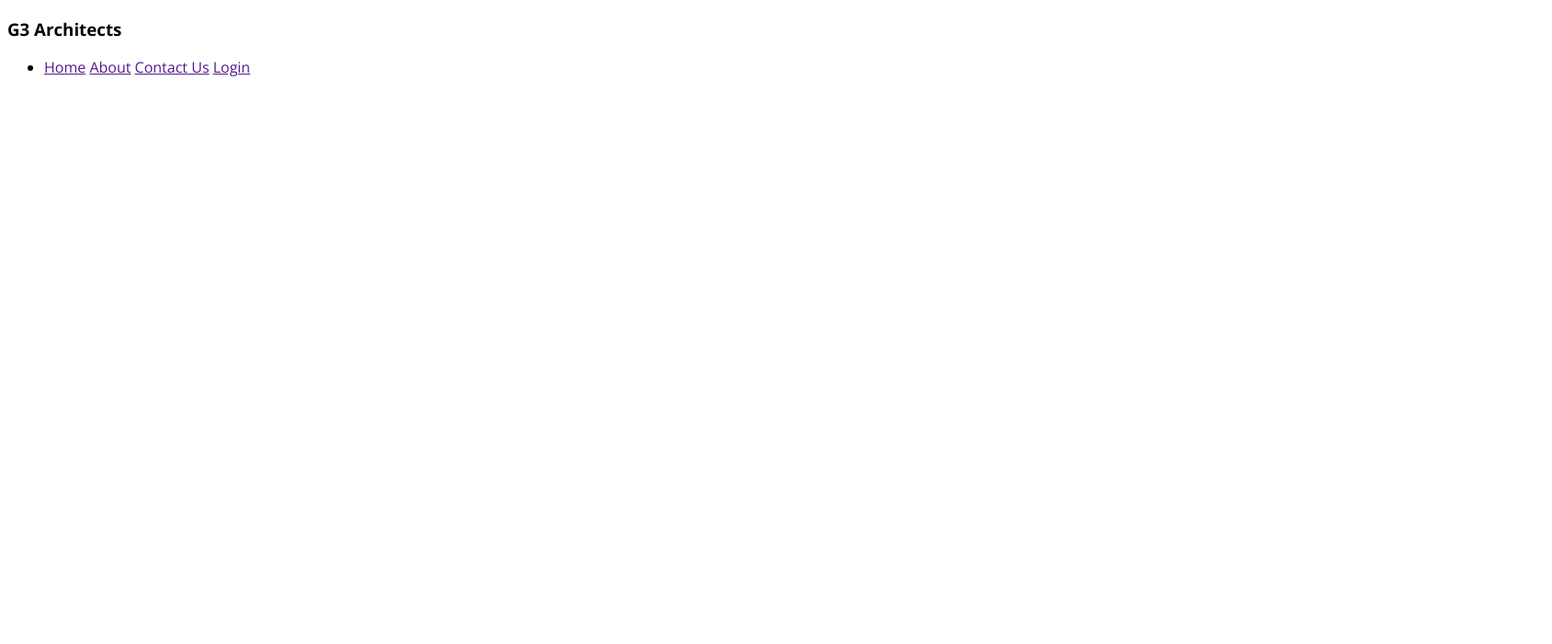
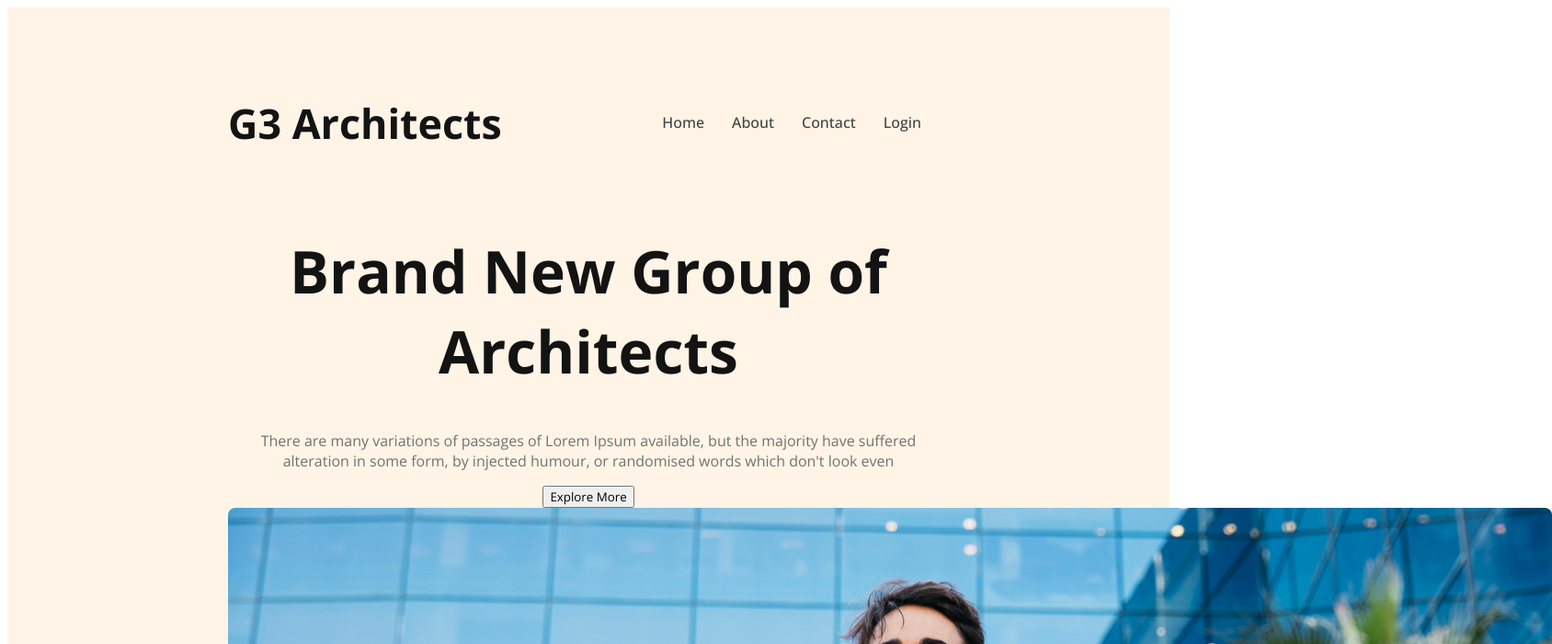
Before and after one commit to AzizunNahar7/G3-Architects-Website, a plain HTML site: page index.html in a window 1280 px wide. Shown: the top 700 px of the page at 92% size, 1688 px wide, since content can reach past the window. Drawn offline with nearby package versions, Linux system fonts and the light colour scheme.

Commit message:
banner content added

```diff
--- a/index.html
+++ b/index.html
@@ -16,15 +16,22 @@
    <header>
     <!-- Navbar section start here -->
     <nav>
-        <h3>G3 Architects</h3>
+        <h3 class="nav-title">G3 Architects</h3>
         <ul>
-            <li><a href="">Home</a>
-                <a href="">About</a>
-                <a href="">Contact Us</a>
-                <a href="">Login</a>
-            </li>
+            <li><a href="">Home</a></li>
+            <li><a href="">About</a></li>
+            <li><a href="">Contact</a></li>
+            <li><a href="">Login</a></li>
         </ul>
     </nav>
+    <div class="banner">
+        <div class="banner-content">
+            <h1 class="banner-title">Brand New Group of Architects </h1>
+            <p class="banner-description">There are many variations of passages of Lorem Ipsum available, but the majority have suffered alteration in some form, by injected humour, or randomised words which don't look even</p>
+            <button class="btn-primary">Explore More</button>
+        </div>
+        <img src="./images/banner.png" alt="">
+    </div>
    </header>
    <main></main>
    <footer></footer>
--- a/styles/architect.css
+++ b/styles/architect.css
@@ -3,3 +3,54 @@
 *{
     font-family: "Open Sans", sans-serif;
 }
+
+/* header styles */
+header{
+    background: rgba(255, 144, 14, 0.10);
+    padding: 50px 240px;
+}
+
+nav{
+    display: flex;
+    justify-content: space-between;
+    align-items: center;
+}
+
+.nav-title{
+    font-size: 2.8rem;
+    font-weight: 700;
+    color: #131313;
+}
+
+nav>ul{
+    display: flex;
+}
+
+nav li{
+    list-style: none;
+    margin-right: 30px;
+    font-size: 1rem;
+    font-weight: 500;
+}
+
+nav li a{
+    text-decoration: none;
+    color: #424242;
+}
+
+/* Banner styles */
+.banner-content{
+    max-width: 800px;
+    text-align: center;
+    margin: 0 auto;
+}
+
+.banner-title{
+    font-size: 4rem;
+    font-weight: 700;
+    color: #131313;
+}
+
+.banner-description{
+    color: #727272;
+}
```
